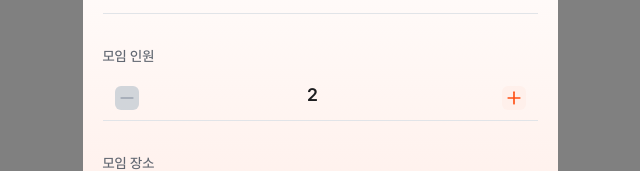
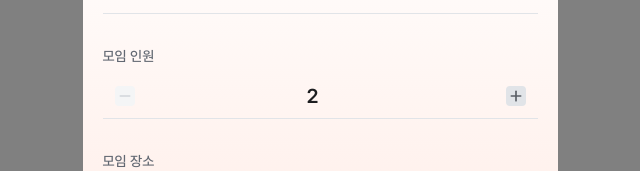
Before and after one commit to depromeet/17th-team3-Web, a Next.js app: page /meetings/create in a window 1280 px wide. Shown: the part 269-440 px from the top of the page, without its empty margins (320-960 px from the left). Built offline with nearby package versions, Linux system fonts and the light colour scheme.

Commit message:
[Design] Stepper 컴포넌트 스타일 변경 (#60)

```diff
--- a/src/app/_components/ui/StepperInput.tsx
+++ b/src/app/_components/ui/StepperInput.tsx
@@ -42,14 +42,14 @@ const StepperInput = ({
         onClick={handleDecrement}
         disabled={!canDecrement}
         className={cn(
-          'absolute top-4 left-3 z-10 flex h-6 w-6 cursor-pointer items-center justify-center rounded-md transition-colors',
+          'absolute top-4 left-3 z-10 flex h-5 w-5 cursor-pointer items-center justify-center rounded-sm transition-colors',
           canDecrement
-            ? 'bg-orange-100 text-orange-500'
-            : 'cursor-not-allowed bg-neutral-400 text-neutral-600'
+            ? 'bg-neutral-300 text-neutral-1200'
+            : 'cursor-not-allowed bg-neutral-200 text-neutral-400'
         )}
         aria-label="감소"
       >
-        <Minus size={20} strokeWidth={2} />
+        <Minus size={16} strokeWidth={2.5} />
       </button>
 
       <Input
@@ -60,7 +60,10 @@ const StepperInput = ({
         min={min}
         max={max}
         showClearButton={false}
-        className={cn('p-3 text-center focus:border-b-1 focus:border-b-neutral-300', className)}
+        className={cn(
+          'p-3 pb-2 text-center text-xl focus:border-b-1 focus:border-b-neutral-300',
+          className
+        )}
         {...props}
       />
 
@@ -69,14 +72,14 @@ const StepperInput = ({
         onClick={handleIncrement}
         disabled={!canIncrement}
         className={cn(
-          'absolute top-4 right-3 z-10 flex h-6 w-6 cursor-pointer items-center justify-center rounded-md transition-colors',
+          'absolute top-4 right-3 z-10 flex h-5 w-5 cursor-pointer items-center justify-center rounded-sm transition-colors',
           canIncrement
-            ? 'bg-orange-100 text-orange-500'
-            : 'cursor-not-allowed bg-neutral-400 text-neutral-600'
+            ? 'bg-neutral-300 text-neutral-1200'
+            : 'cursor-not-allowed bg-neutral-200 text-neutral-400'
         )}
         aria-label="증가"
       >
-        <Plus size={20} strokeWidth={2} />
+        <Plus size={16} strokeWidth={2.5} />
       </button>
     </div>
   );
```
